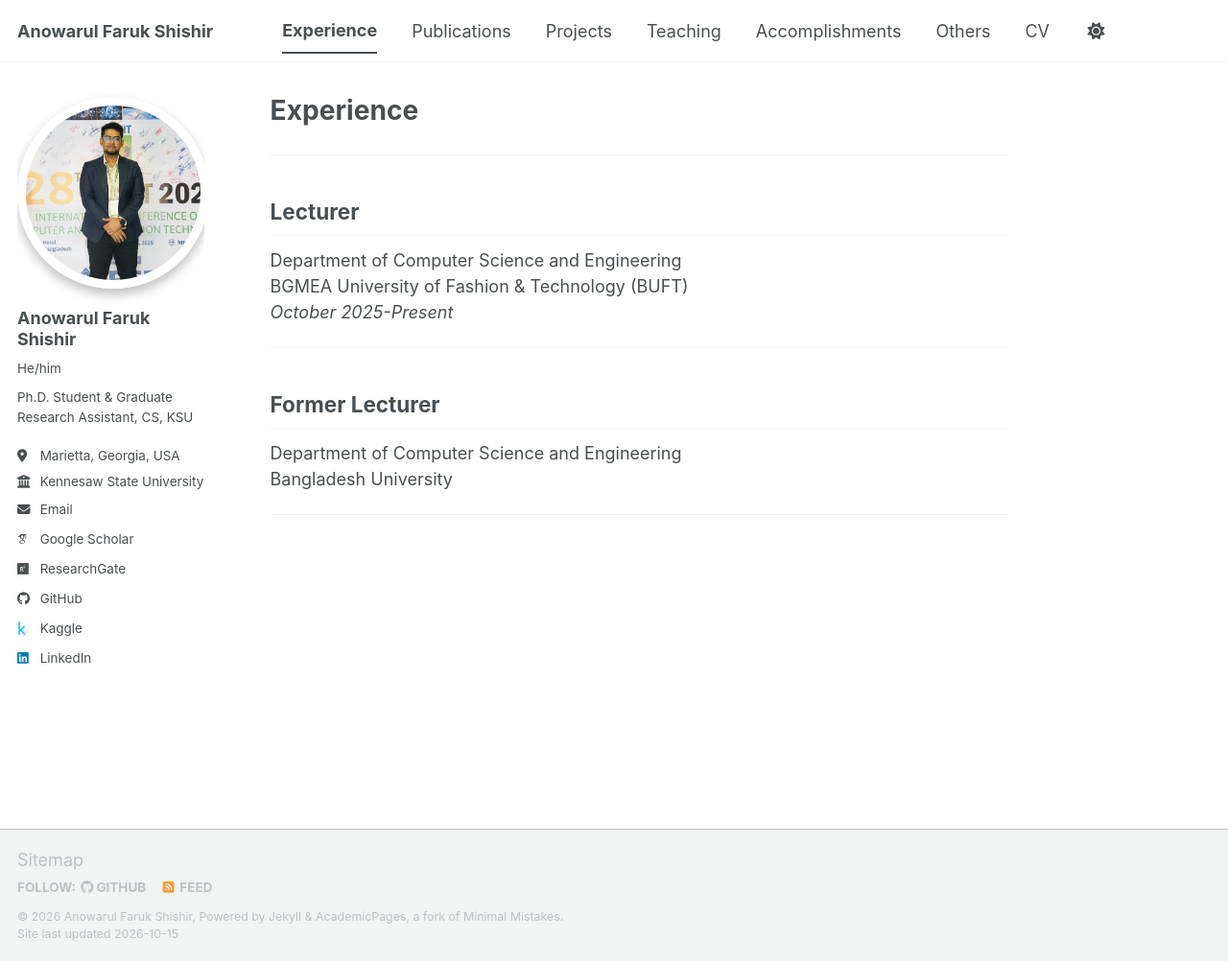
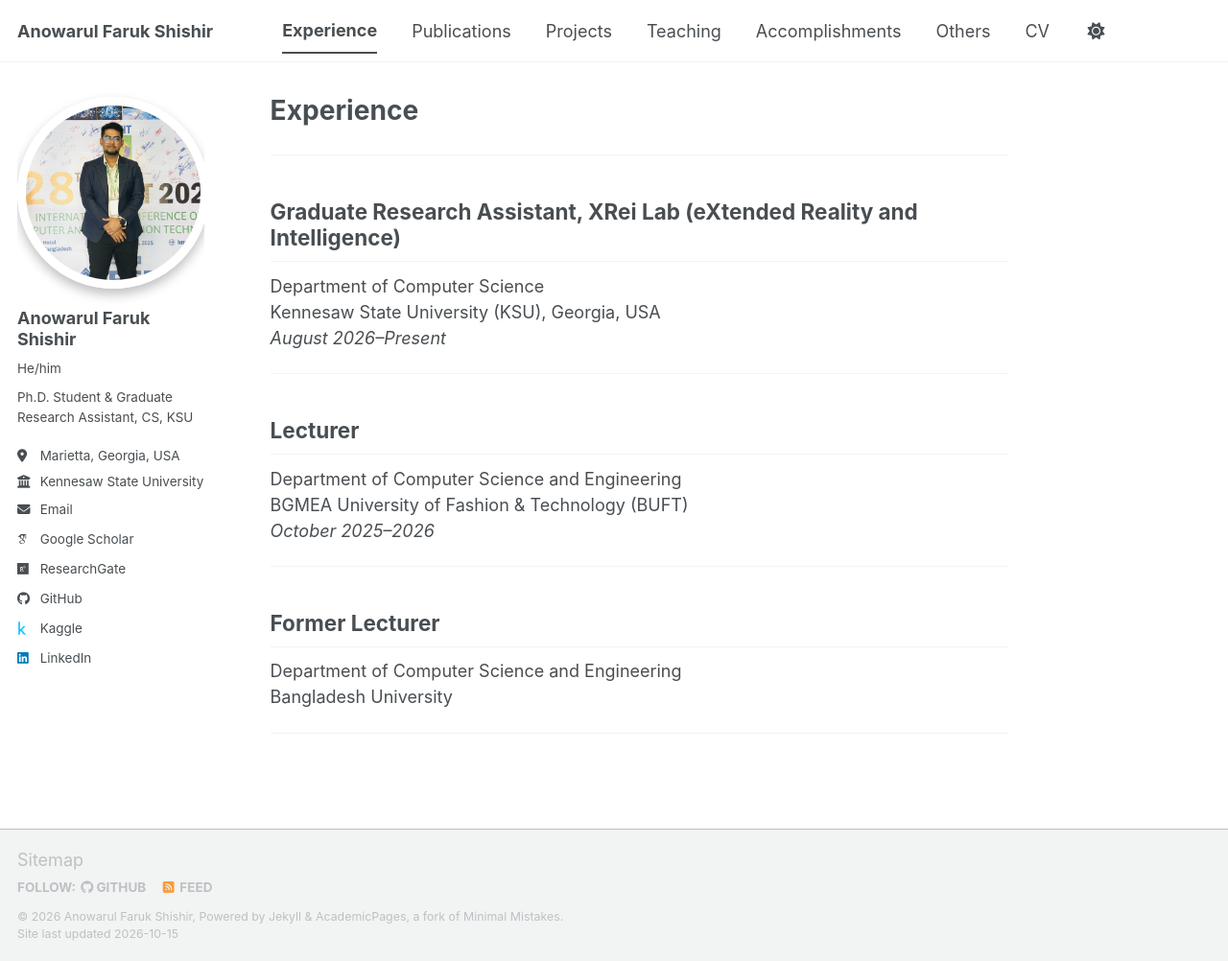
Before and after one commit to afshishir/afshishir.github.io, a Jekyll site: the page built from _pages/experience.md, in a window 1280 px wide and 1002 px high. Shown: the whole window at 96% size. Built offline with Jekyll 4.4.1, drawn with Linux system fonts in a browser that asks for light colours; some web fonts are replaced; a script bundle is joined from its source files by our own code; library files that are not in the unit come from our copies.

Commit message:
Update experience.md

```diff
--- a/_pages/experience.md
+++ b/_pages/experience.md
@@ -5,10 +5,17 @@ permalink: /experience/
 
 ---
 
+## Graduate Research Assistant, XRei Lab (eXtended Reality and Intelligence)
+Department of Computer Science
+Kennesaw State University (KSU), Georgia, USA
+*August 2026–Present*
+
+---
+
 ## Lecturer
 Department of Computer Science and Engineering
 BGMEA University of Fashion & Technology (BUFT)
-*October 2025-Present*
+*October 2025–2026*
 
 ---
 
```
